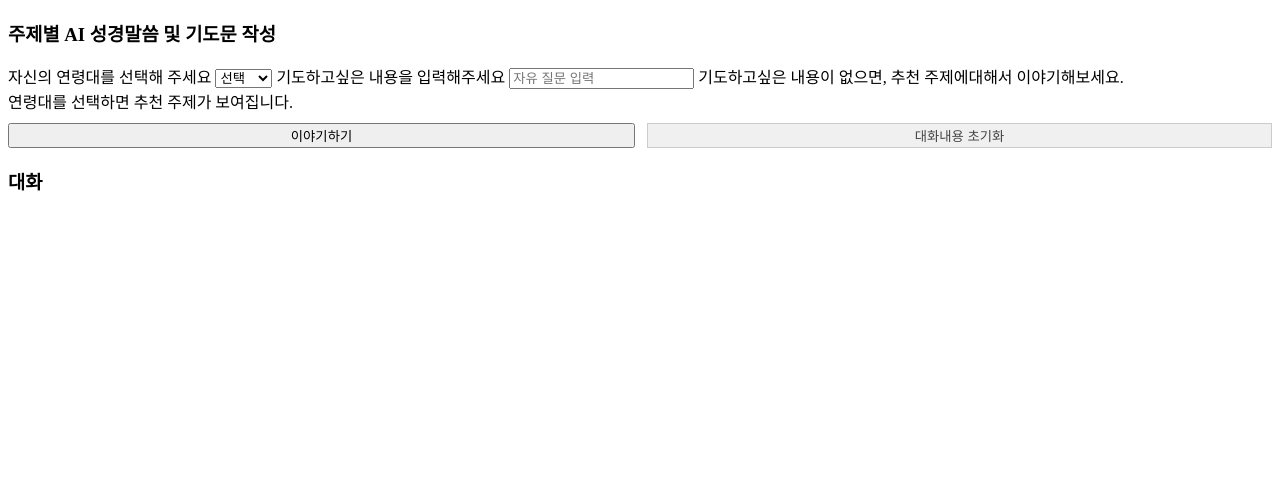
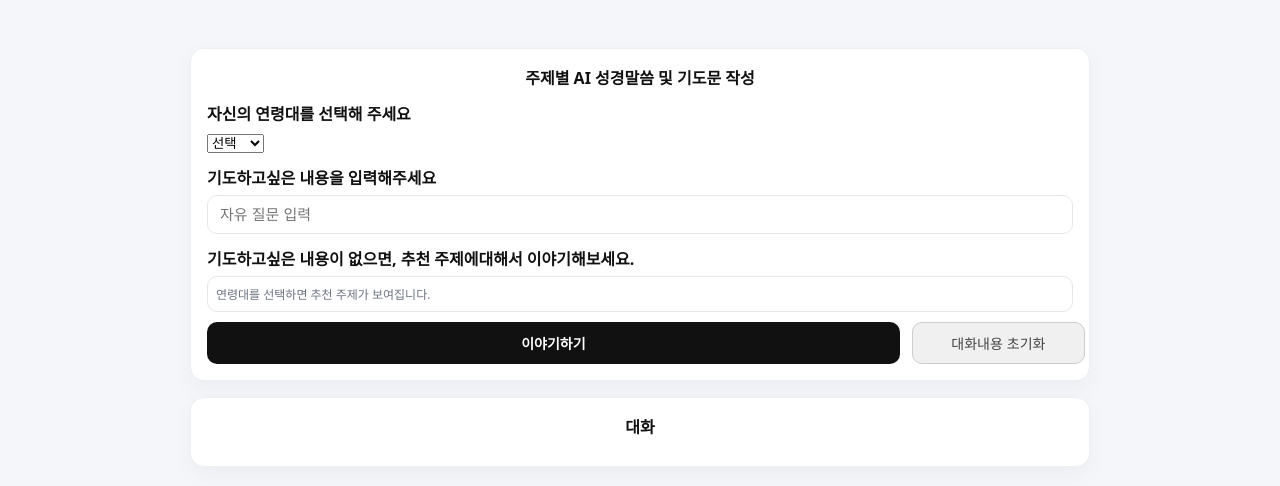
Before and after one commit to ksubdowork-bot/aibiblehelp, a plain HTML site: page index.html in a window 1280 px wide. Drawn offline with Linux system fonts and the light colour scheme.

Commit message:
Update style.css

```diff
--- a/style.css
+++ b/style.css
@@ -1,23 +1,117 @@
-.actions {
-  display: flex;
-  gap: 12px;
-  align-items: stretch;
+/* ===== Base ===== */
+:root {
+  --bg:#f5f6fa;
+  --ink:#111;
+  --muted:#6b7280;
+  --card:#fff;
+  --border:#eceff3;
+  --shadow:0 8px 24px rgba(16,24,40,.04);
+  --radius:14px;
+  --gap:16px;
+  --maxw:900px;
+  --font:system-ui,-apple-system,Segoe UI,Roboto,sans-serif;
+  --pill:#f2f4f7;
+  --user:#eef0ff;
+  --ai:#f7f7f9;
+  --primary:#111;
 }
 
-.actions .btn-ask,
-.actions .btn-clear {
-  flex: 1 1 0;
-  max-width: 100%;
-  white-space: nowrap;
-  width: auto;
+/* 기본 스타일 */
+html, body { height: 100%; }
+body {
+  font-family: var(--font);
+  background: var(--bg);
+  color: var(--ink);
+  margin: 0;
+  padding: 0;
+}
+h1, h2, h3 {
+  text-align: center;
+  margin-top: 2rem;
+}
+.container {
+  max-width: var(--maxw);
+  margin: 32px auto;
+  padding: 16px;
+}
+.stack {
+  display: flex;
+  flex-direction: column;
+  gap: var(--gap);
+}
+.card {
+  background: var(--card);
+  border: 1px solid var(--border);
+  border-radius: var(--radius);
+  box-shadow: var(--shadow);
+  padding: 16px;
+}
+.card h3 { margin: 0 0 12px; font-size: 16px; }
+label { font-weight: 600; display: block; margin: 8px 0 6px; }
+input, button { width: 100%; padding: 10px; border: 1px solid #e5e7eb; border-radius: 10px; font-size: 14px; }
+button { background: var(--primary); color: #fff; border: none; cursor: pointer; }
+button:disabled { opacity: .6; cursor: not-allowed; }
+.muted { color: var(--muted); font-size: 12px; }
+.chat { white-space: pre-wrap; line-height: 1.6; max-height: 70vh; overflow: auto; word-break: break-word; }
+.msg { padding: 12px 14px; border-radius: 12px; margin: 8px 0; }
+.user { background: var(--user); }
+.ai { background: var(--ai); }
+.actions { display:flex; gap:12px; align-items:stretch; }
+.actions .btn-ask, .actions .btn-clear { width:auto; }
+.actions .btn-ask  { flex:0 0 80%; font-weight:600; }
+.actions .btn-clear{ flex:0 0 20%; background:#f0f0f0; color:#444; border:1px solid #ccc; }
+.actions .btn-clear:hover{ background:#e2e2e2; }
+
+/* 입력칸 폭 및 포커스 */
+#custom {
+  width: 100%;
+  box-sizing: border-box;
+  border: 1px solid #e5e7eb;
+  border-radius: 10px;
+  padding: 10px 12px;
+  font-size: 15px;
+  background: #fff;
+}
+#custom:focus {
+  outline: none;
+  border-color: #5b6cff;
+  box-shadow: 0 0 0 2px rgba(91,108,255,0.15);
 }
 
-.actions .btn-clear {
-  background: #f0f0f0;
-  color: #444;
-  border: 1px solid #ccc;
+/* 프리셋 체크박스: 한 칸에 모두 표시 */
+.qbox { border: 1px solid #e5e7eb; border-radius: 10px; background: #fff; padding: 8px; max-height:220px; overflow:auto; }
+.qitem { display: flex; align-items: center; gap: 10px; padding: 8px 4px; border: 0; background: transparent; margin: 0; }
+.qitem + .qitem { border-top: 1px solid #f0f2f5; }
+.qitem input[type=checkbox] { width: auto; margin: 0; }
+.pill { display: inline-block; background: var(--pill); border-radius: 999px; padding: 6px 10px; margin: 4px 6px 0 0; font-size: 12px; }
+#personaInfo, #templateInfo { display: none !important; }
+
+@media (max-width:560px){
+  .actions{ flex-direction:column; }
+  .actions .btn-ask, .actions .btn-clear{ flex:1 1 auto; width:100%; }
 }
 
-.actions .btn-clear:hover {
-  background: #e2e2e2;
+/* ---- 타이핑 인디케이터 ---- */
+/* 안정적인 점 애니메이션 (줄바꿈 방지) */
+.msg.ai.typing { background: var(--ai); color: var(--muted); }
+
+.typing .dots{
+  display: inline-block;
+  white-space: nowrap;    /* 줄바꿈 방지 */
+  line-height: inherit;
 }
+
+.typing .dots span{
+  display: inline-block;
+  opacity: .2;
+  animation: dotBlink 1.2s infinite steps(1, end);
+}
+
+.typing .dots span:nth-child(2){ animation-delay: .2s; }
+.typing .dots span:nth-child(3){ animation-delay: .4s; }
+
+@keyframes dotBlink{
+  0%   { opacity: .2; }
+  30%  { opacity: 1; }
+  100% { opacity: .2; }
+}
```
